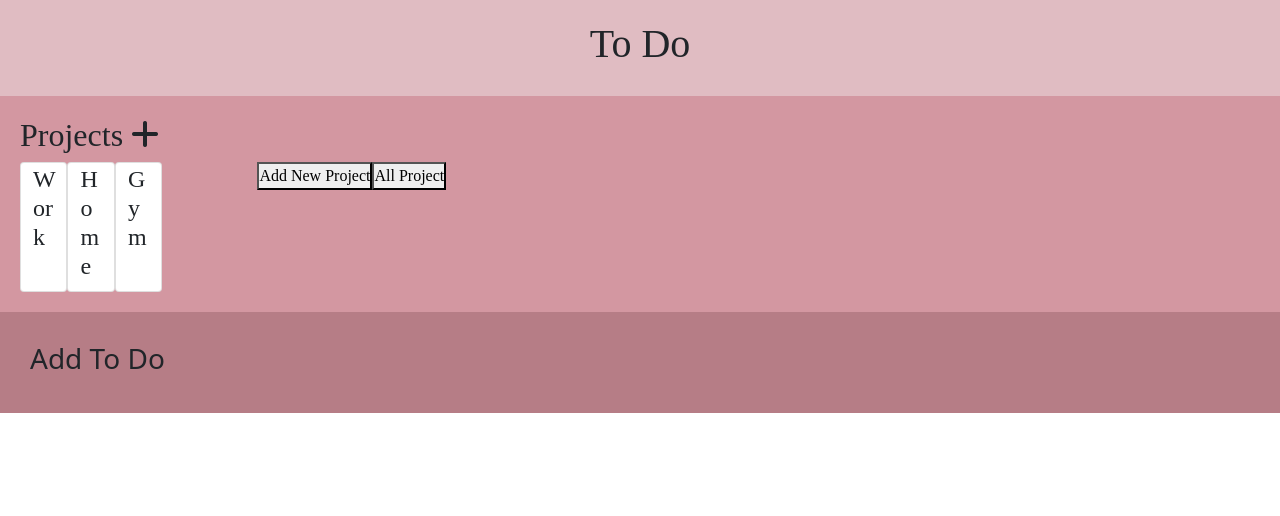
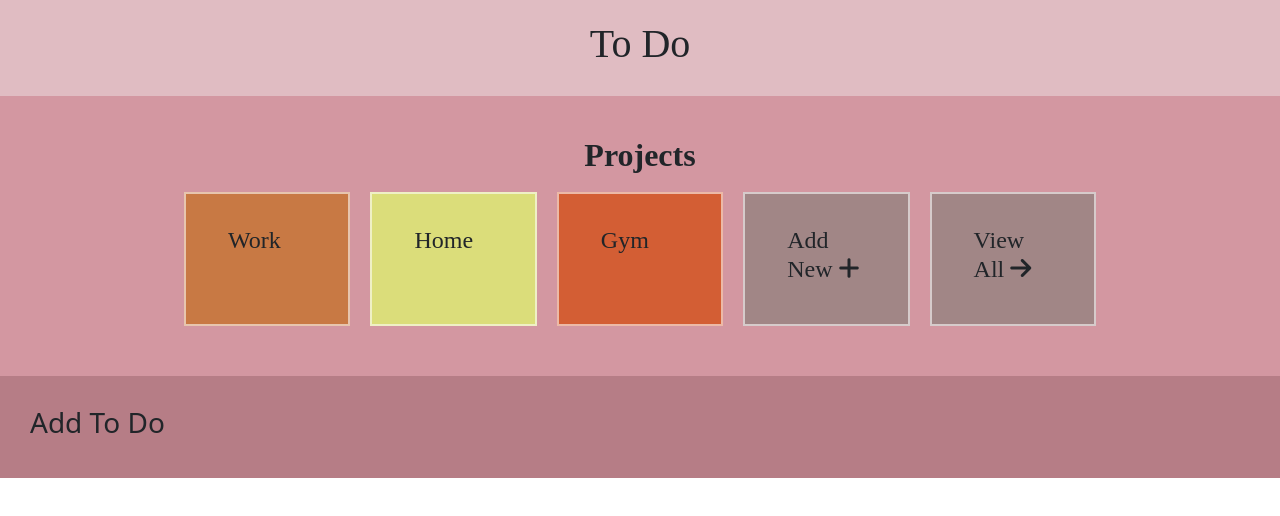
Before and after one commit to SajjadAhmad14/JS-TO-DO, a website built with webpack: page dist/index.html in a window 1280 px wide. Built offline with Linux system fonts and the light colour scheme.

Commit message:
Add styles for project container

```diff
--- a/package.json
+++ b/package.json
@@ -6,7 +6,8 @@
   "scripts": {
     "dev": "webpack --mode development",
     "build": "webpack --mode production",
-    "start": "webpack serve --mode development --open"
+    "start": "webpack serve --mode development --open",
+    "watch": "./node_modules/.bin/webpack --watch --config webpack.dev.js"
   },
   "repository": {
     "type": "git",
--- a/src/style.css
+++ b/src/style.css
@@ -11,6 +11,22 @@
   font-style: normal;
 }
 
+.bg-beige {
+  background-color: rgb(219, 221, 122);
+}
+
+.bg-yellow {
+  background-color: rgb(200, 121, 68);
+}
+
+.bg-orange {
+  background-color: rgb(211, 94, 52);
+}
+
+.bg-gray {
+  background-color: rgb(161, 134, 134);
+}
+
 .heading-container {
   font-family: 'MyFont';
   background-color: rgb(224, 188, 194);
@@ -22,18 +38,12 @@
 .project-container {
   font-family: 'MyFont';
   background-color: rgb(211, 151, 161);
-  padding: 20px;
+  padding: 40px;
 }
 
 .todo-container {
   background-color: rgb(182, 125, 134);
   padding: 30px;
-}
-
-.card {
-  background-color: peachpuff;
-  transition: 0.3s;
-  width: 20%;
 }
 
 .container {
@@ -43,3 +53,22 @@
 .fas .fa-plus {
  font-size: 30px;
 }
+
+.project-heading {
+  text-align: center;
+  font-weight: bold;
+}
+
+.project-cards{
+  width: 80%;
+  margin: 0 auto;
+  justify-content: center;
+}
+
+.card-1 {
+  transition: 0.3s;
+  width: 30%;
+  padding: 30px 30px;
+  margin: 10px;
+  border: 2px solid rgba(255, 255, 255, 0.568);
+}
```
Also changed, not shown: dist/index.html, dist/main.js.
